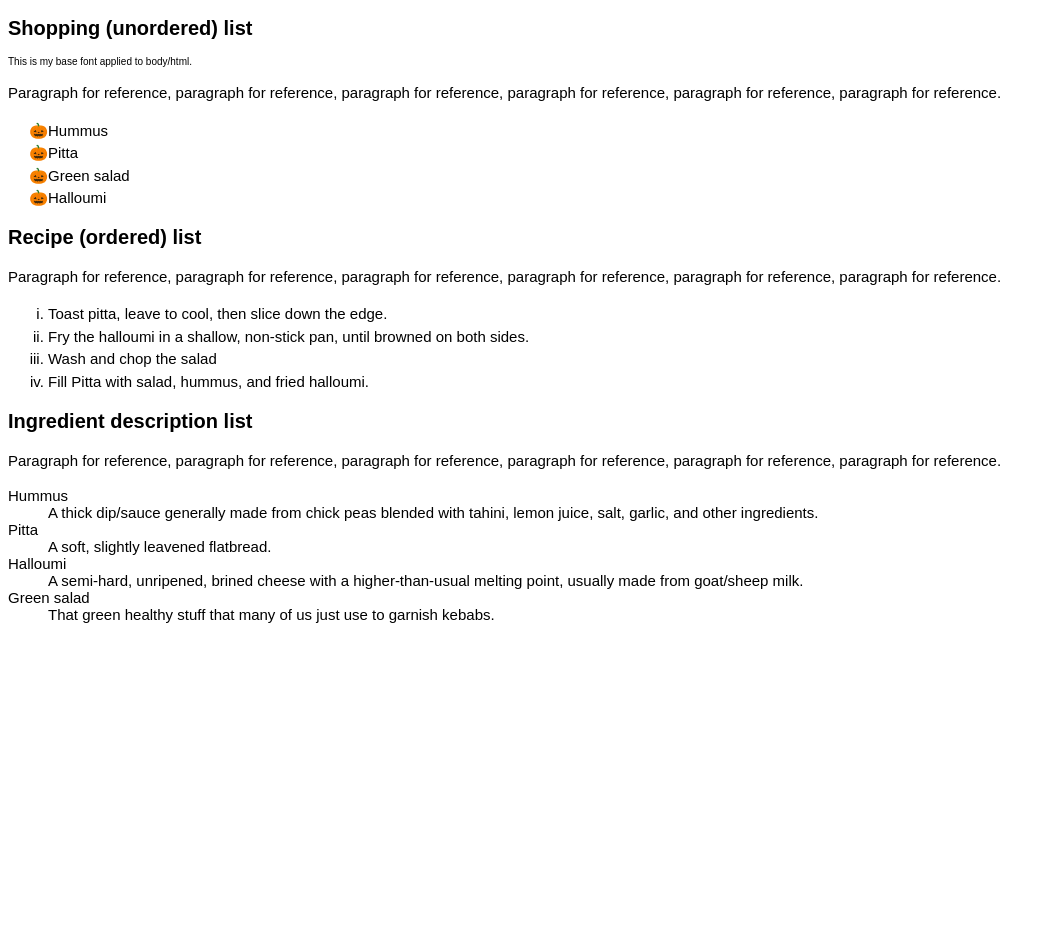
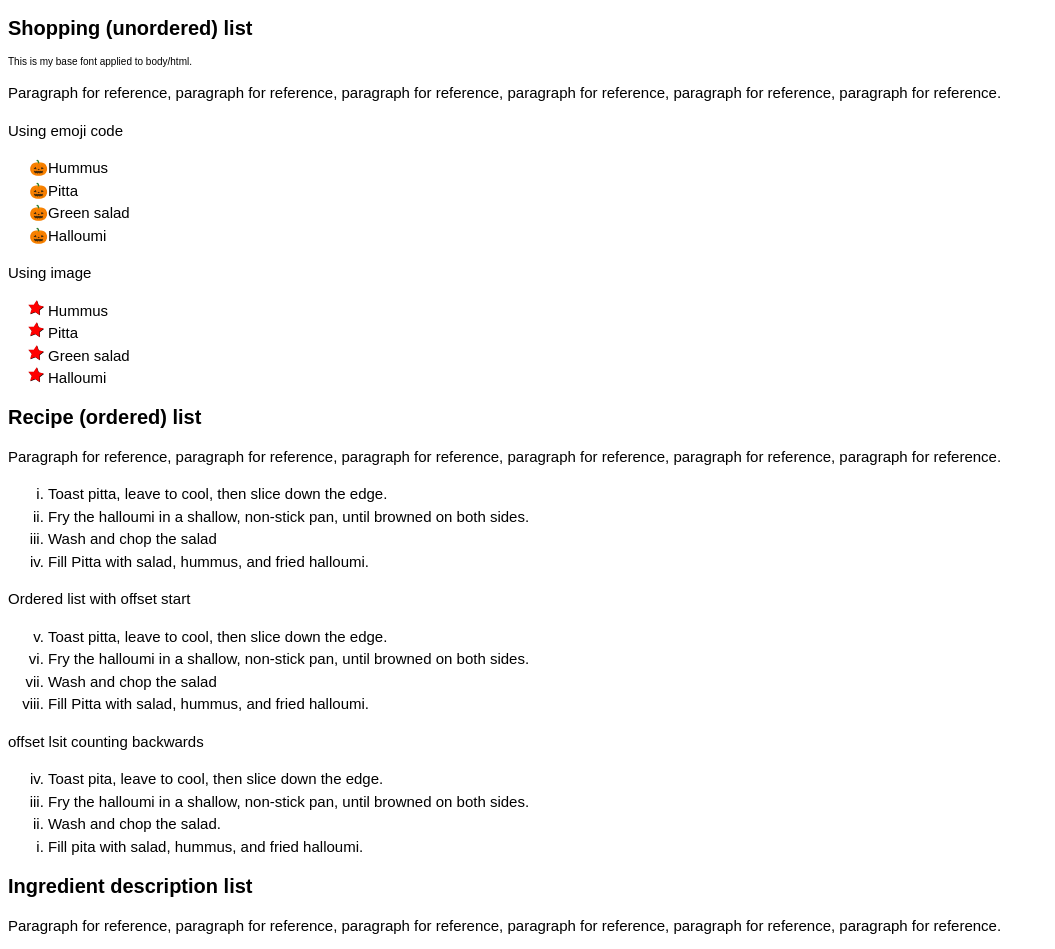
Before and after one commit to nadiagoralski/inft1206-f2023, a plain HTML site: page lectures/week06/unstyled-lists.html in a window 1280 px wide. Shown: the top 949 px of the page, without its empty margins (0-1055 px from the left). Before the commit the page ends 800 px from the top, so only its background shows below. Drawn offline with Linux system fonts and the light colour scheme.

Commit message:
Add examples
Add image as bullet example
Add examples of ordered list counting strategies

```diff
--- a/lectures/week06/list-styles.css
+++ b/lectures/week06/list-styles.css
@@ -34,3 +34,17 @@ ul {
     /* pumpkin emoji */
     list-style-type: "\1F383";
 }
+
+ul.star {
+    padding-left: 2rem;
+    list-style-type: none;
+}
+
+ul.star li {
+    padding-left: 2rem;
+    background-image: url(star.svg);
+    background-position: 0 0;
+    background-size: 1.6rem 1.6rem;
+    background-repeat: no-repeat;
+    /* list-style-image: url('star.svg'); */
+}
--- a/lectures/week06/unstyled-lists.html
+++ b/lectures/week06/unstyled-lists.html
@@ -21,11 +21,20 @@
 
     <p>Paragraph for reference, paragraph for reference, paragraph for reference, paragraph for reference, paragraph for reference, paragraph for reference.</p>
 
+    <p>Using emoji  code</p>
     <ul>
       <li>Hummus</li>
       <li>Pitta</li>
       <li>Green salad</li>
       <li>Halloumi</li>
+    </ul>
+
+    <p>Using image</p>
+    <ul class="star">
+        <li>Hummus</li>
+        <li>Pitta</li>
+        <li>Green salad</li>
+        <li>Halloumi</li>
     </ul>
 
     <h2>Recipe (ordered) list</h2>
@@ -38,6 +47,24 @@
       <li>Wash and chop the salad</li>
       <li>Fill Pitta with salad, hummus, and fried halloumi.</li>
     </ol>
+
+    <p>Ordered list with offset start</p>
+    <ol start="5">
+        <li>Toast pitta, leave to cool, then slice down the edge.</li>
+        <li>Fry the halloumi in a shallow, non-stick pan, until browned on both sides.</li>
+        <li>Wash and chop the salad</li>
+        <li>Fill Pitta with salad, hummus, and fried halloumi.</li>
+      </ol>
+
+    <p>offset lsit counting backwards</p>
+    <ol start="4" reversed>
+        <li>Toast pita, leave to cool, then slice down the edge.</li>
+        <li>
+          Fry the halloumi in a shallow, non-stick pan, until browned on both sides.
+        </li>
+        <li>Wash and chop the salad.</li>
+        <li>Fill pita with salad, hummus, and fried halloumi.</li>
+      </ol>
 
     <h2>Ingredient description list</h2>
 
```
Also changed, not shown: lectures/week06/star.svg (added).
